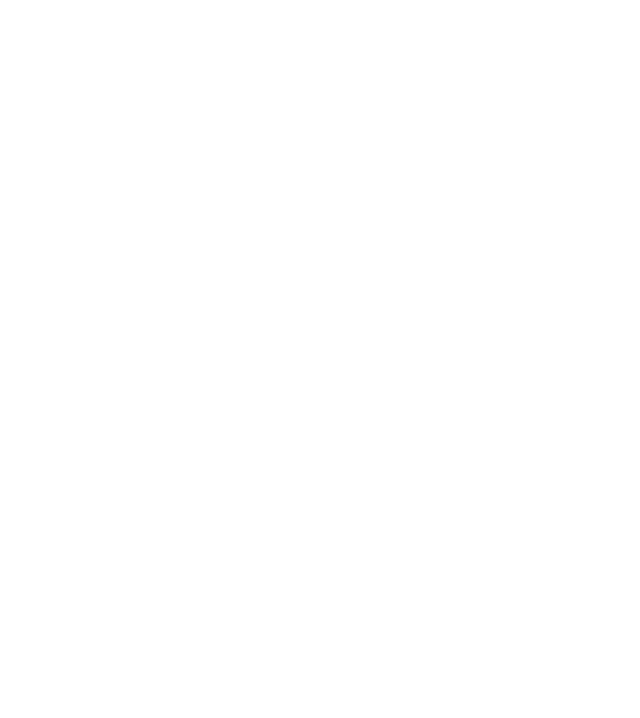
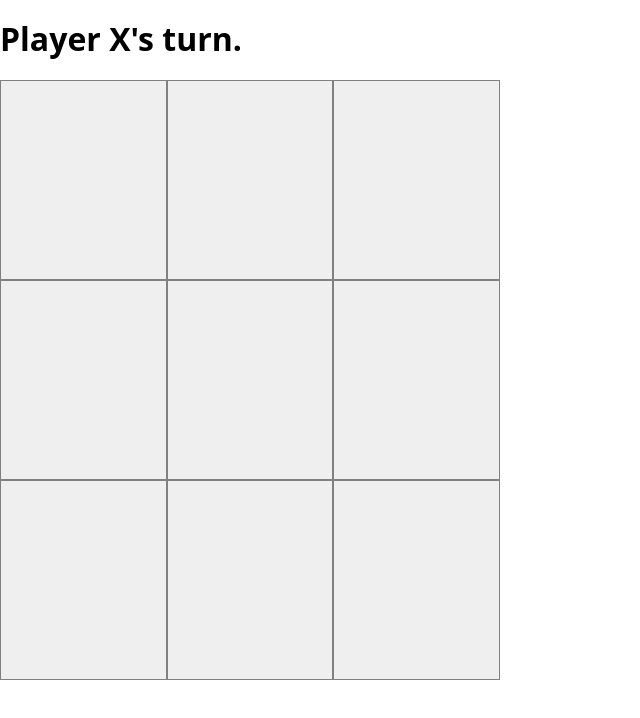
Before and after one commit to dahans1/odin-tic-tac-toe, a plain HTML site: page index.html in a window 1280 px wide. Shown: the whole page, without its empty margins (0-640 px from the left). Drawn offline with nearby package versions, Linux system fonts and the light colour scheme.

Commit message:
Transfer game to browser and handle rounds

```diff
--- a/index.html
+++ b/index.html
@@ -7,7 +7,11 @@
     <link rel="stylesheet" href="node_modules/modern-normalize/modern-normalize.css">
     <link rel="stylesheet" href="styles.css">
 </head>
-<script src="script.js"></script>
 <body>
+    <div class="container">
+        <h1 class="turn"></h1>
+        <div class="board"></div>
+    </div>
+    <script src="script.js"></script>
 </body>
 </html>
--- a/script.js
+++ b/script.js
@@ -23,7 +23,9 @@ function Gameboard() {
         console.log(board);
     }
 
-    return { fillCell, printBoard };
+    const getBoard = () => gameboard;
+
+    return { fillCell, printBoard, getBoard };
 }
 
 function Cell() {
@@ -53,19 +55,55 @@ function GameController(playerOne = 'X', playerTwo = 'O') {
         }
     }
 
+    const getActivePlayer = () => activePlayer;
+
     const printBoard = () => board.printBoard();
 
-    return { playRound, printBoard };
+    return { playRound, getActivePlayer, printBoard, getBoard: board.getBoard };
 }
 
-const game = GameController();
-for (let i = 0; i < 3; i++) {
-    for (let j = 0; j < 3; j++) {
-        game.playRound(i, j);
+function ScreenController() {
+    const game = GameController();
+    const playerTurnHeader = document.querySelector('.turn');
+    const boardDiv = document.querySelector('.board');
+
+    const refreshScreen = () => {
+        // clear content
+        boardDiv.textContent = '';
+
+        // get latest version of board and player turn
+        const board = game.getBoard();
+        const activePlayer = game.getActivePlayer();
+
+        // display player's turn
+        playerTurnHeader.textContent = `Player ${activePlayer}'s turn.`;
+
+        // render board cells
+        board.forEach((row, rIndex) => {
+            row.forEach((cell, cIndex) => {
+                const cellButton = document.createElement('button');
+                cellButton.classList.add('cell');
+
+                // set data attribute for (row, col)
+                cellButton.dataset.pos = [rIndex, cIndex];
+
+                cellButton.textContent = cell.getValue();
+                boardDiv.appendChild(cellButton);
+            });
+        });
     }
+
+    function clickCellHandler(e) {
+        if (!e.target.dataset.pos) return;
+
+        const [ row, col ] = e.target.dataset.pos.split(',');
+        game.playRound(row, col);
+        refreshScreen();
+    }
+    boardDiv.addEventListener('click', clickCellHandler);
+
+    // initial render
+    refreshScreen();
 }
-game.printBoard();
-for (let i = 0; i < 3; i++) {
-    game.playRound(i, 0);
-}
-game.printBoard();
+
+ScreenController();
--- a/styles.css
+++ b/styles.css
@@ -0,0 +1,18 @@
+.board {
+    display: grid;
+    height: 500px;
+    width: 500px;
+    grid-template-columns: repeat(3, 1fr);
+    grid-template-columns: repeat(3, 1fr);
+}
+
+.cell {
+    display: flex;
+    min-height: 200px;
+    align-items: center;
+    justify-content: center;
+    border: 1px solid gray;
+    font-size: 2rem;
+    align-self: center;
+    cursor: pointer;
+}
```
